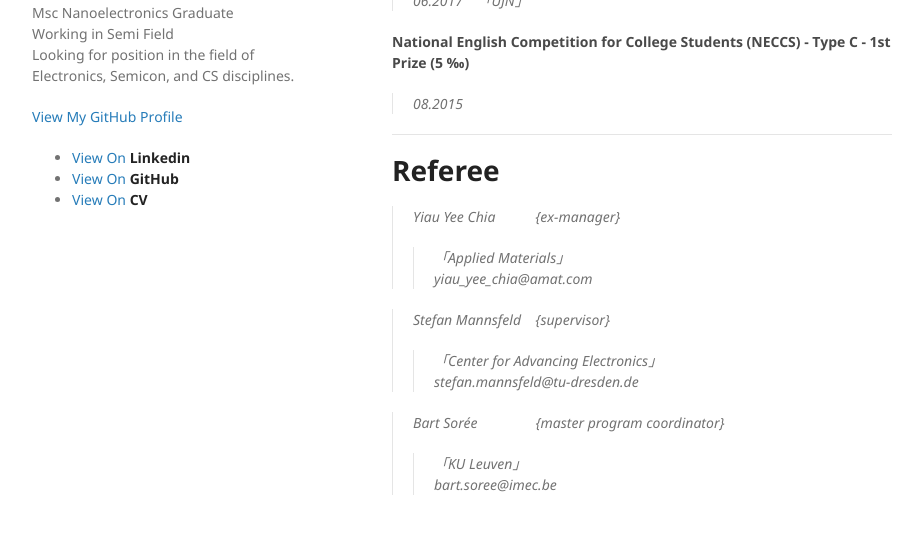
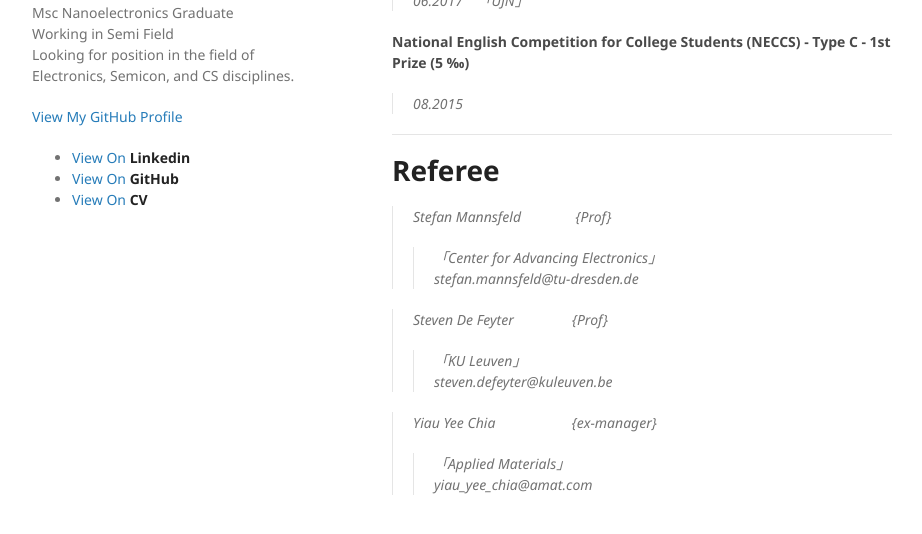
Before and after one commit to mangomangomango0820/mangomangomango0820.github.io, a Jekyll site: the page built from index.md, in a window 1280 px wide and 900 px high, scrolled down 3412 px, cut to the strip 335-869 px from the top of the window. Shown: the whole strip, without its empty margins (178-1100 px from the left). Built offline with Jekyll 4.4.1, drawn with Linux system fonts in a browser that asks for light colours; our own code applies the rules of GitHub Pages for plain Markdown files.

Commit message:
2022/3/8: update for gitpage

```diff
--- a/_config.yml
+++ b/_config.yml
@@ -10,7 +10,10 @@
 
 Github:
   page_url: https://github.com/mangomangomango0820
-  cv_url: https://github.com/mangomangomango0820/mangomangomango0820.github.io/blob/main/CV_Xueshan_Zhang_12152021.pdf
+  cv_url: https://github.com/mangomangomango0820/mangomangomango0820.github.io/blob/main/CV_Xueshan_Zhang_03082022.pdf
+
+Stackoverflow:
+  page_url: https://stackoverflow.com/users/17765892/missmango
 
 CDSN:
   page_url: https://blog.csdn.net/MissMango0820
--- a/index.md
+++ b/index.md
@@ -165,14 +165,14 @@
 * * *
 
 # Referee
-> Yiau Yee Chia&nbsp;&nbsp;&nbsp;&nbsp;&nbsp;&nbsp;&nbsp;&nbsp;&nbsp;&nbsp;&nbsp;{ex-manager}
->>「Applied Materials」<br>
->> yiau_yee_chia@amat.com
-
-> Stefan Mannsfeld&nbsp;&nbsp;&nbsp;&nbsp;{supervisor}
+> Stefan Mannsfeld&nbsp;&nbsp;&nbsp;&nbsp;&nbsp;&nbsp;&nbsp;&nbsp;&nbsp;&nbsp;&nbsp;&nbsp;&nbsp;&nbsp;&nbsp;{Prof}
 >> 「Center for Advancing Electronics」<br>
 >> stefan.mannsfeld@tu-dresden.de
 
-> Bart Sorée&nbsp;&nbsp;&nbsp;&nbsp;&nbsp;&nbsp;&nbsp;&nbsp;&nbsp;&nbsp;&nbsp;&nbsp;&nbsp;&nbsp;&nbsp;&nbsp;{master program coordinator}
+> Steven De Feyter&nbsp;&nbsp;&nbsp;&nbsp;&nbsp;&nbsp;&nbsp;&nbsp;&nbsp;&nbsp;&nbsp;&nbsp;&nbsp;&nbsp;&nbsp;&nbsp;{Prof}
 >> 「KU Leuven」<br>
->> bart.soree@imec.be
+>> steven.defeyter@kuleuven.be
+
+> Yiau Yee Chia&nbsp;&nbsp;&nbsp;&nbsp;&nbsp;&nbsp;&nbsp;&nbsp;&nbsp;&nbsp;&nbsp;&nbsp;&nbsp;&nbsp;&nbsp;&nbsp;&nbsp;&nbsp;&nbsp;&nbsp;&nbsp;{ex-manager}
+>>「Applied Materials」<br>
+>> yiau_yee_chia@amat.com
```
Also changed, not shown: 1 other file.
